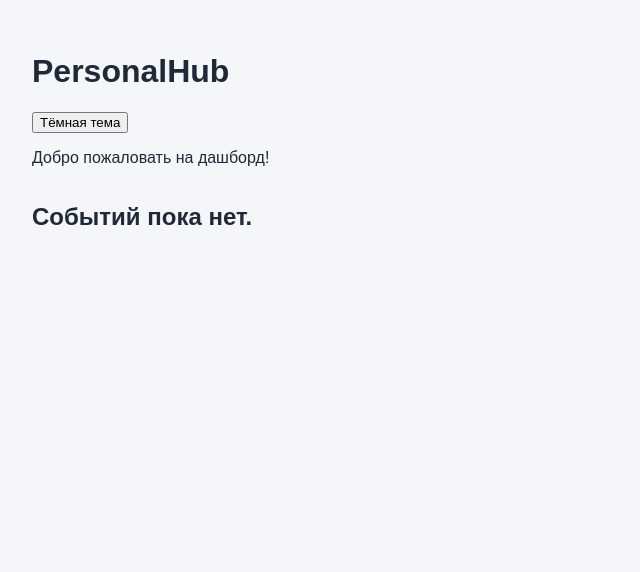
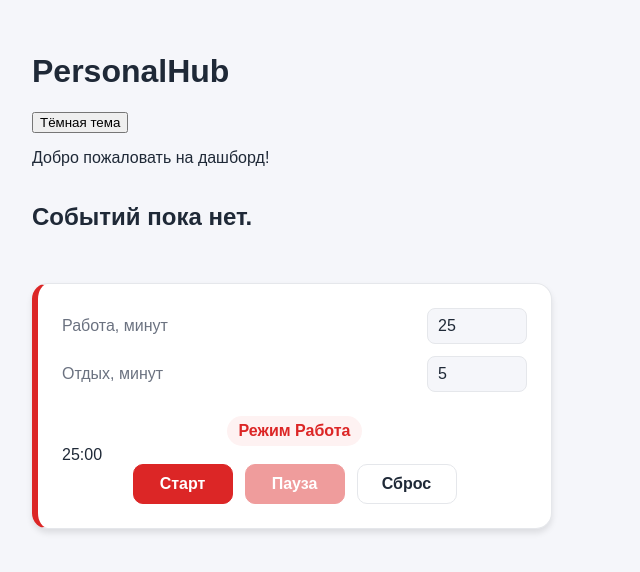
Before and after one commit to Turchikz/PersonalHub, a Django app: page / in a window 1280 px wide. Shown: the top 572 px of the page, without its empty margins (0-640 px from the left). Run offline with Django 5.2, Linux system fonts and the light colour scheme; data that the repository does not hold is empty.

Commit message:
Add Pomodoro timer

```diff
--- a/dashboard/static/dashboard/dashboard.css
+++ b/dashboard/static/dashboard/dashboard.css
@@ -4,6 +4,10 @@
     --text-color: #1f2937;
     --secondary-text: #6b7280;
     --border-color: #e5e7eb;
+    --work-accent: #dc2626;
+    --work-background: #fef2f2;
+    --break-accent: #16a34a;
+    --break-background: #f0fdf4;
 }
 
 [data-theme="dark"] {
@@ -12,6 +16,10 @@
     --text-color: #f9fafb;
     --secondary-text: #9ca3af;
     --border-color: #374151;
+    --work-accent: #f87171;
+    --work-background: #3f1d1d;
+    --break-accent: #4ade80;
+    --break-background: #123524;
 }
 
 body {
@@ -64,3 +72,139 @@
     font-size: 28px;
     font-weight: 700;
 }
+
+.pomodoro {
+    --mode-accent: var(--work-accent);
+    --mode-background: var(--work-background);
+
+    width: min(100%, 520px);
+    margin-top: 32px;
+    padding: 24px;
+    box-sizing: border-box;
+
+    background-color: var(--card-color);
+    border: 1px solid var(--border-color);
+    border-left: 6px solid var(--mode-accent);
+    border-radius: 16px;
+    box-shadow: 0 4px 6px rgba(0, 0, 0, 0.1);
+
+    transition:
+        border-color 0.3s,
+        background-color 0.3s;
+}
+
+.pomodoro[data-mode="work"] {
+    --mode-accent: var(--work-accent);
+    --mode-background: var(--work-background);
+}
+
+.pomodoro[data-mode="break"] {
+    --mode-accent: var(--break-accent);
+    --mode-background: var(--break-background);
+}
+
+.pomodoro-settings {
+    display: grid;
+    grid-template-columns: 1fr 100px;
+    gap: 12px;
+    align-items: center;
+}
+
+.pomodoro-settings label {
+    color: var(--secondary-text);
+}
+
+.pomodoro-settings input {
+    width: 100%;
+    box-sizing: border-box;
+    padding: 8px 10px;
+
+    color: var(--text-color);
+    background-color: var(--bg-color);
+    border: 1px solid var(--border-color);
+    border-radius: 8px;
+
+    font: inherit;
+}
+
+.pomodoro-settings input:focus {
+    outline: 2px solid var(--mode-accent);
+    outline-offset: 2px;
+}
+
+.pomodoro-status {
+    width: fit-content;
+    margin: 24px auto 0;
+    padding: 6px 12px;
+
+    color: var(--mode-accent);
+    background-color: var(--mode-background);
+    border-radius: 999px;
+
+    font-weight: 700;
+}
+
+.pomodoro-time {
+    margin: 16px 0 24px;
+    text-align: center;
+
+    color: var(--mode-accent);
+    font-size: clamp(56px, 12vw, 88px);
+    font-weight: 700;
+    line-height: 1;
+    font-variant-numeric: tabular-nums;
+}
+
+.pomodoro-controls {
+    display: flex;
+    justify-content: center;
+    gap: 12px;
+    flex-wrap: wrap;
+}
+
+.pomodoro-controls button {
+    min-width: 100px;
+    padding: 10px 18px;
+
+    color: #ffffff;
+    background-color: var(--mode-accent);
+    border: 1px solid var(--mode-accent);
+    border-radius: 10px;
+
+    font: inherit;
+    font-weight: 700;
+    cursor: pointer;
+}
+
+.pomodoro-controls button:hover:not(:disabled) {
+    filter: brightness(0.9);
+}
+
+.pomodoro-controls button:disabled {
+    opacity: 0.45;
+    cursor: not-allowed;
+}
+
+#timer-reset {
+    color: var(--text-color);
+    background-color: transparent;
+    border-color: var(--border-color);
+}
+
+@media (max-width: 600px) {
+    body {
+        padding: 16px;
+    }
+
+    .pomodoro {
+        padding: 20px;
+    }
+
+    .pomodoro-controls {
+        flex-direction: column;
+    }
+
+    .pomodoro-controls button {
+        width: 100%;
+    }
+}
--- a/dashboard/static/dashboard/dashboard.js
+++ b/dashboard/static/dashboard/dashboard.js
@@ -1,4 +1,4 @@
-
+// Переключение темной и светлой тем
 const savedTheme = localStorage.getItem("theme");
 
 if (savedTheme === "dark" || savedTheme === "light") {
@@ -42,6 +42,246 @@
 });
 }
 
+
+// Таймер Помодорро
 updateCountdowns();
 
 setInterval(updateCountdowns, 1000);
+
+
+const workDurationInput = document.getElementById("work-duration");
+const breakDurationInput = document.getElementById("break-duration");
+const timerModeElement = document.getElementById("timer-mode");
+const timerDisplay = document.getElementById("timer-display");
+
+const timerStartButton = document.getElementById("timer-start");
+const timerPauseButton = document.getElementById("timer-pause");
+const timerResetButton = document.getElementById("timer-reset");
+
+const pomodoroElement = document.querySelector(".pomodoro");
+
+const savedWorkDuration = Number(
+    localStorage.getItem("pomodoroWorkDuration")
+);
+
+const savedBreakDuration = Number(
+    localStorage.getItem("pomodoroBreakDuration")
+);
+
+if (savedWorkDuration >= 1 && savedWorkDuration <= 120) {
+    workDurationInput.value = savedWorkDuration;
+}
+
+if (savedBreakDuration >= 1 && savedBreakDuration <= 60) {
+    breakDurationInput.value = savedBreakDuration;
+}
+
+
+let currentMode = "work";
+let remainingSeconds = Math.round(Number(workDurationInput.value) * 60);
+let isRunning = false;
+let timerInterval = null;
+let endTime = null;
+
+function updateTimerDisplay() {
+    const minutes = Math.floor(remainingSeconds / 60)
+    const seconds = Math.floor(remainingSeconds % 60)
+    timerDisplay.textContent =
+        minutes.toString().padStart(2, "0") +
+        ":" +
+        seconds.toString().padStart(2, "0");
+};
+updateTimerDisplay();
+updateControlButtons();
+updateModeAppearance();
+
+timerStartButton.addEventListener("click", () => {
+    if (isRunning) {
+        return;
+    }
+
+    const workSeconds = getDurationSeconds(
+        workDurationInput,
+        1,
+        120
+    );
+
+    const breakSeconds = getDurationSeconds(
+        breakDurationInput,
+        1,
+        60
+    );
+
+    if (workSeconds === null || breakSeconds === null) {
+        alert(
+            "Укажите время работы от 1 до 120 минут " +
+            "и время отдыха от 1 до 60 минут."
+        );
+        return;
+    }
+
+    isRunning = true;
+    updateTimerDisplay();
+    updateControlButtons();
+    endTime = Date.now() + remainingSeconds * 1000;
+
+    timerInterval = setInterval(() => {
+        remainingSeconds = Math.max(
+            0,
+            Math.ceil((endTime - Date.now()) / 1000)
+        );
+
+        updateTimerDisplay();
+
+        if (remainingSeconds === 0) {
+            switchMode();
+        }
+    }, 250);
+});
+
+timerPauseButton.addEventListener("click", () => {
+    if (isRunning === false) {
+        return;
+    }
+
+    clearInterval(timerInterval);
+    endTime = null;
+    timerInterval = null;
+    isRunning = false;
+    updateTimerDisplay();
+    updateControlButtons();
+
+});
+
+
+timerResetButton.addEventListener("click", () => {
+    clearInterval(timerInterval);
+    endTime = null;
+    timerInterval = null;
+    isRunning = false;
+    updateTimerDisplay();
+    updateControlButtons();
+    currentMode = "work"
+    remainingSeconds = Math.round(Number(workDurationInput.value) * 60);
+    timerModeElement.textContent = "Работа";
+    updateTimerDisplay();
+    updateModeAppearance();
+});
+
+
+function switchMode() {
+    playNotificationSound()
+
+    if (currentMode === "work") {
+        currentMode = "break";
+
+        remainingSeconds = Math.round(Number(breakDurationInput.value) * 60);
+        timerModeElement.textContent = "Отдых";
+    } else {
+        currentMode = "work";
+
+        remainingSeconds = Math.round(Number(workDurationInput.value) * 60);
+        timerModeElement.textContent = "Работа";
+    }
+
+    endTime = Date.now() + remainingSeconds * 1000;
+    updateTimerDisplay();
+    updateModeAppearance();
+}
+
+
+workDurationInput.addEventListener("input", () => {
+    const workSeconds = getDurationSeconds(
+        workDurationInput,
+        1,
+        120
+    );
+
+    if (workSeconds !== null) {
+        localStorage.setItem(
+            "pomodoroWorkDuration",
+            workDurationInput.value
+        );
+    }
+
+    if (!isRunning && currentMode === "work") {
+        remainingSeconds = workSeconds ?? 0;
+        updateTimerDisplay();
+    }
+});
+
+breakDurationInput.addEventListener("input", () => {
+    const breakSeconds = getDurationSeconds(
+        breakDurationInput,
+        1,
+        60
+    );
+
+    if (breakSeconds !== null) {
+        localStorage.setItem(
+            "pomodoroBreakDuration",
+            breakDurationInput.value
+        );
+    }
+
+    if (!isRunning && currentMode === "break") {
+        remainingSeconds = breakSeconds ?? 0;
+        updateTimerDisplay();
+    }
+});
+
+// уведомление таймера
+function playNotificationSound() {
+    const audioContext = new AudioContext();
+    const oscillator = audioContext.createOscillator();
+    const gainNode = audioContext.createGain();
+
+    oscillator.connect(gainNode);
+    gainNode.connect(audioContext.destination);
+
+    oscillator.type = "sine";
+    oscillator.frequency.value = 520;
+
+    const currentTime = audioContext.currentTime;
+
+    gainNode.gain.setValueAtTime(0.001, currentTime);
+    gainNode.gain.exponentialRampToValueAtTime(
+        0.12,
+        currentTime + 0.1
+    );
+    gainNode.gain.exponentialRampToValueAtTime(
+        0.001,
+        currentTime + 0.7
+    );
+
+    oscillator.start(currentTime);
+    oscillator.stop(currentTime + 0.7);
+}
+
+
+function getDurationSeconds(input, minimum, maximum) {
+    const minutes = Number(input.value)
+
+    if (
+        !Number.isFinite(minutes) ||
+        minutes < minimum ||
+        minutes > maximum
+    ) {
+        input.focus();
+        return null;
+    }
+
+    return Math.round(minutes * 60);
+}
+
+function updateControlButtons() {
+    timerStartButton.disabled = isRunning;
+    timerPauseButton.disabled = !isRunning;
+
+    workDurationInput.disabled = isRunning;
+    breakDurationInput.disabled = isRunning;
+}
+
+function updateModeAppearance() {
+    pomodoroElement.dataset.mode = currentMode;
+}
--- a/dashboard/templates/dashboard/home.html
+++ b/dashboard/templates/dashboard/home.html
@@ -1,14 +1,16 @@
+<!DOCTYPE html>
 {% load static %}
 
-<!DOCTYPE html>
+
 <html lang="ru">
 
 <head>
     <meta charset="UTF-8">
-    <title>PersonalHub</title>
+    <title>Дашбоард</title>
     <link rel="stylesheet" href="{% static 'dashboard/dashboard.css' %}">
 </head>
-</body>    <header class="dashboard-header">
+
+<header class="dashboard-header">
         <h1>PersonalHub</h1>
 
         <button
@@ -18,9 +20,10 @@
         >
             Тёмная тема
         </button>
-    </header>
+</header>
+<body>
+    <p>Добро пожаловать на дашборд!</p>
 
-    <p>Добро пожаловать на дашборд!</p>
     <div class="events-container">
         {% for event in events %}
         <article
@@ -60,6 +63,43 @@
         <h2>Событий пока нет.</h2>
     {% endfor %}
 </div>
+
+<section class="pomodoro">
+    <div class="pomodoro-settings">
+        <label for="work-duration">Работа, минут </label>
+        <input
+            id="work-duration"
+            type="number"
+            value="25"
+            min="1"
+            max="120"
+            required
+        >
+
+        <label for="break-duration">Отдых, минут</label>
+        <input
+            id="break-duration"
+            type="number"
+            value="5"
+            min="1"
+            max="60"
+            required
+        >
+    </div>
+
+    <div class="pomodoro-status">
+        <span>Режим</span>
+        <span id="timer-mode">Работа</span>
+    </div>
+
+    <div id="timer-display" class="pomodoro-timer">25:00</div>
+
+    <div class="pomodoro-controls">
+        <button id="timer-start" type="button">Старт</button>
+        <button id="timer-pause" type="button">Пауза</button>
+        <button id="timer-reset" type="button">Сброс</button>
+    </div>
+</section>
 <script src="{% static 'dashboard/dashboard.js' %}"></script>
 
 </body>
```
